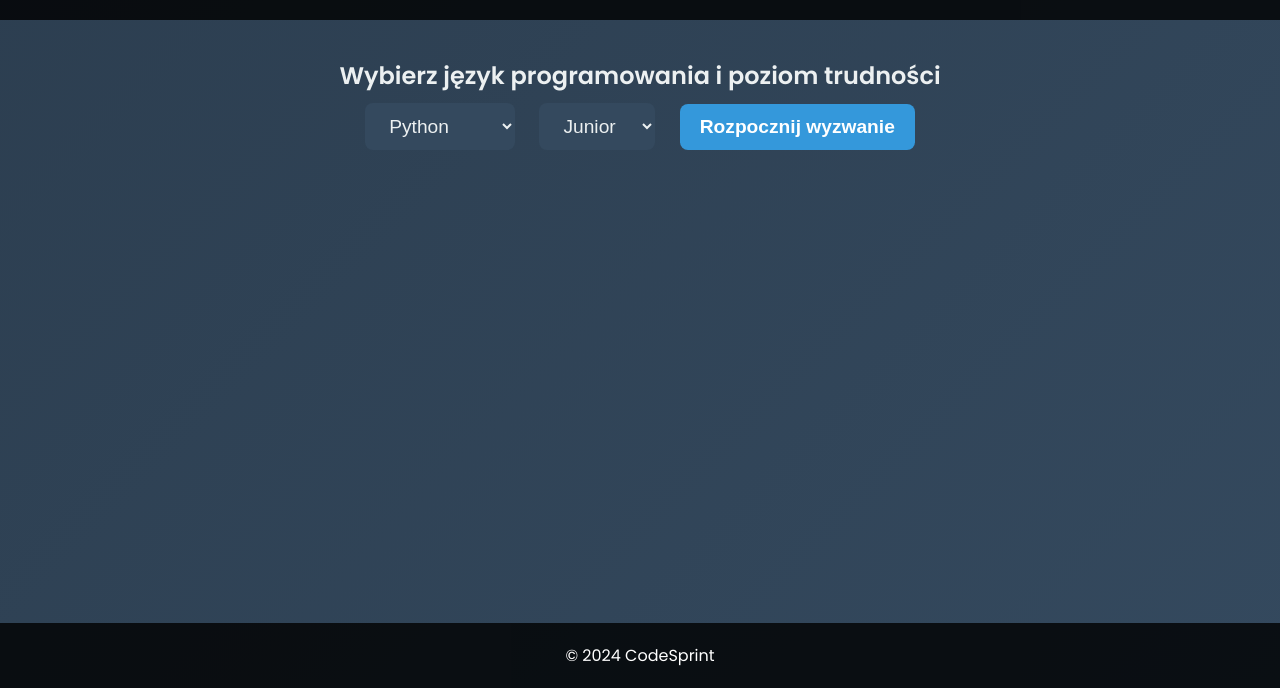
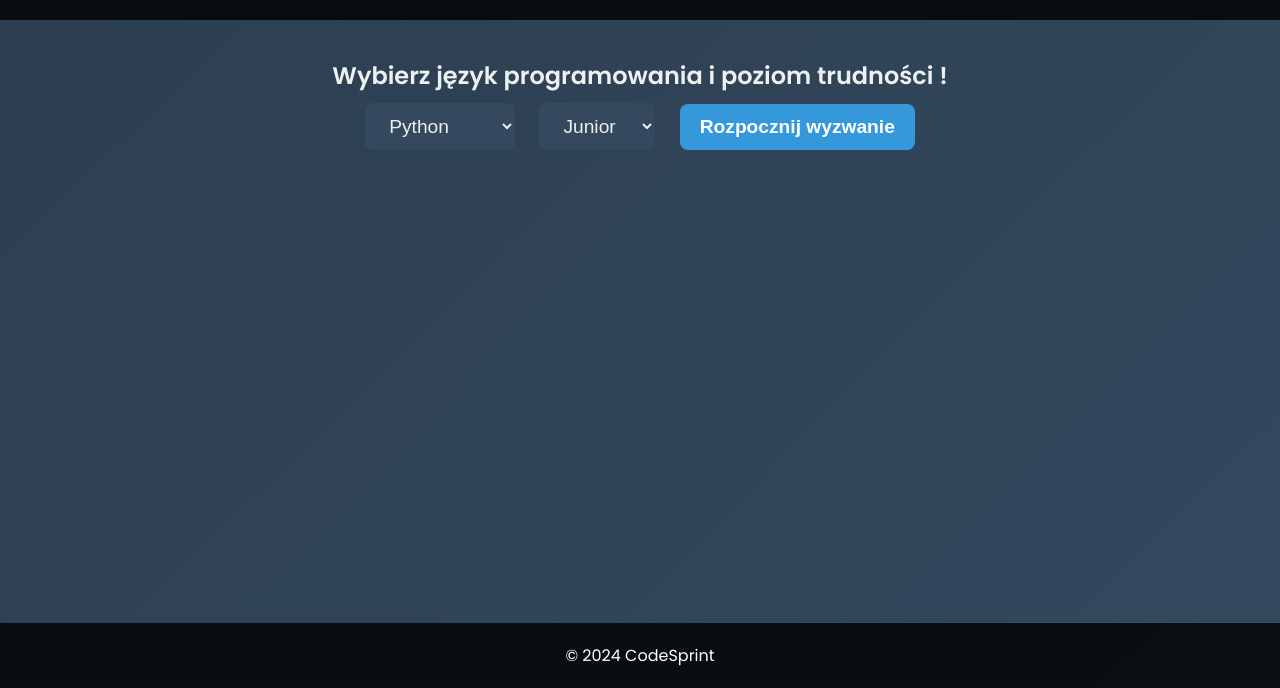
Before and after one commit to milekv/code-sprint, a plain HTML site: page index.html in a window 1280 px wide. Shown: the part 112-800 px from the top of the page. Drawn offline with Linux system fonts and the light colour scheme.

Commit message:
index.html

```diff
--- a/index.html
+++ b/index.html
@@ -9,12 +9,15 @@
 </head>
 <body>
     <header>
+
+
         <h1><a href="index.html" class="logo">CodeSprint</a></h1>
+
     </header>
 
     <main>
         <section id="selection">
-            <h2>Wybierz język programowania i poziom trudności</h2>
+            <h2>Wybierz język programowania i poziom trudności !</h2>
             <select id="language-select">
                 <option value="python">Python</option>
                 <option value="javascript">JavaScript</option>
```
